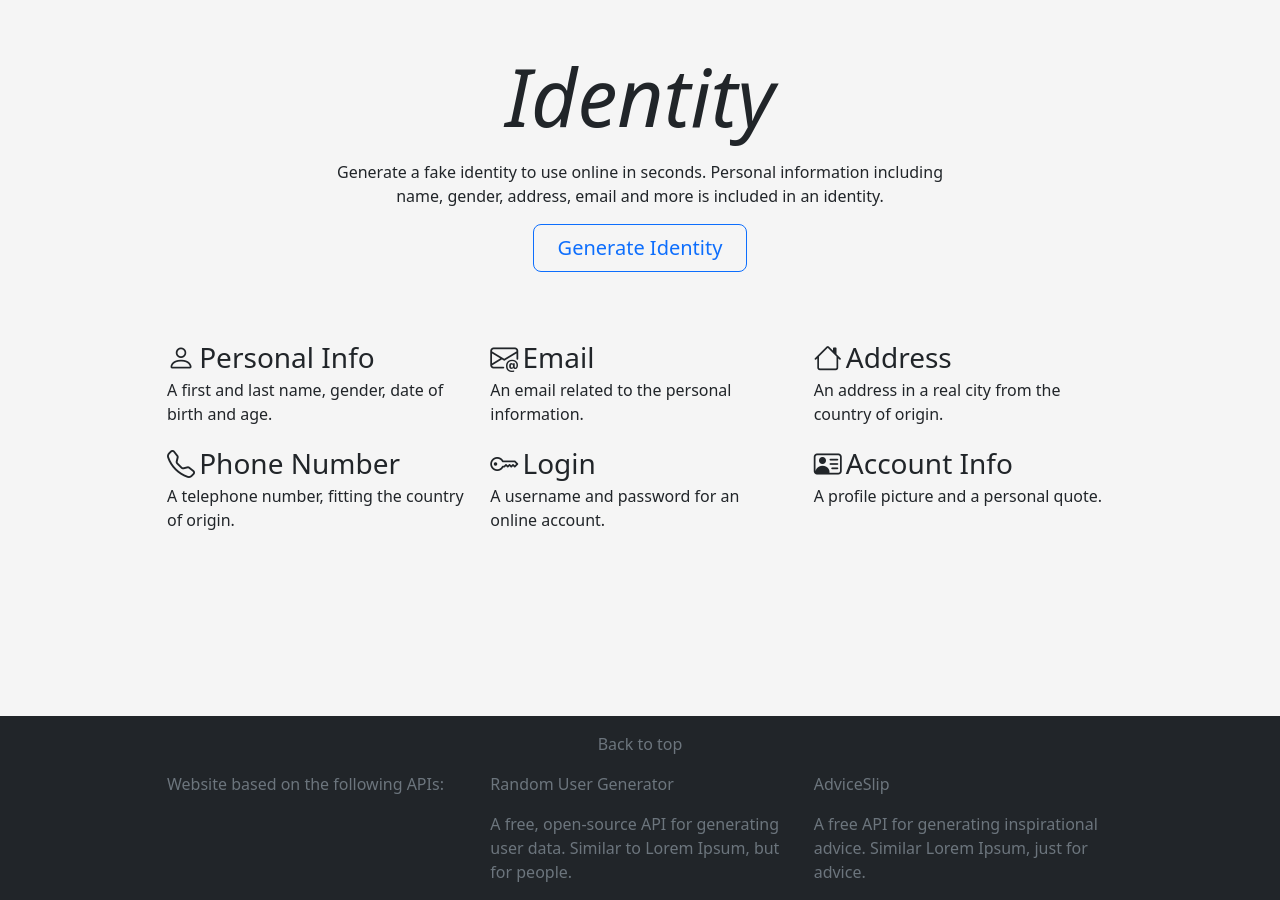
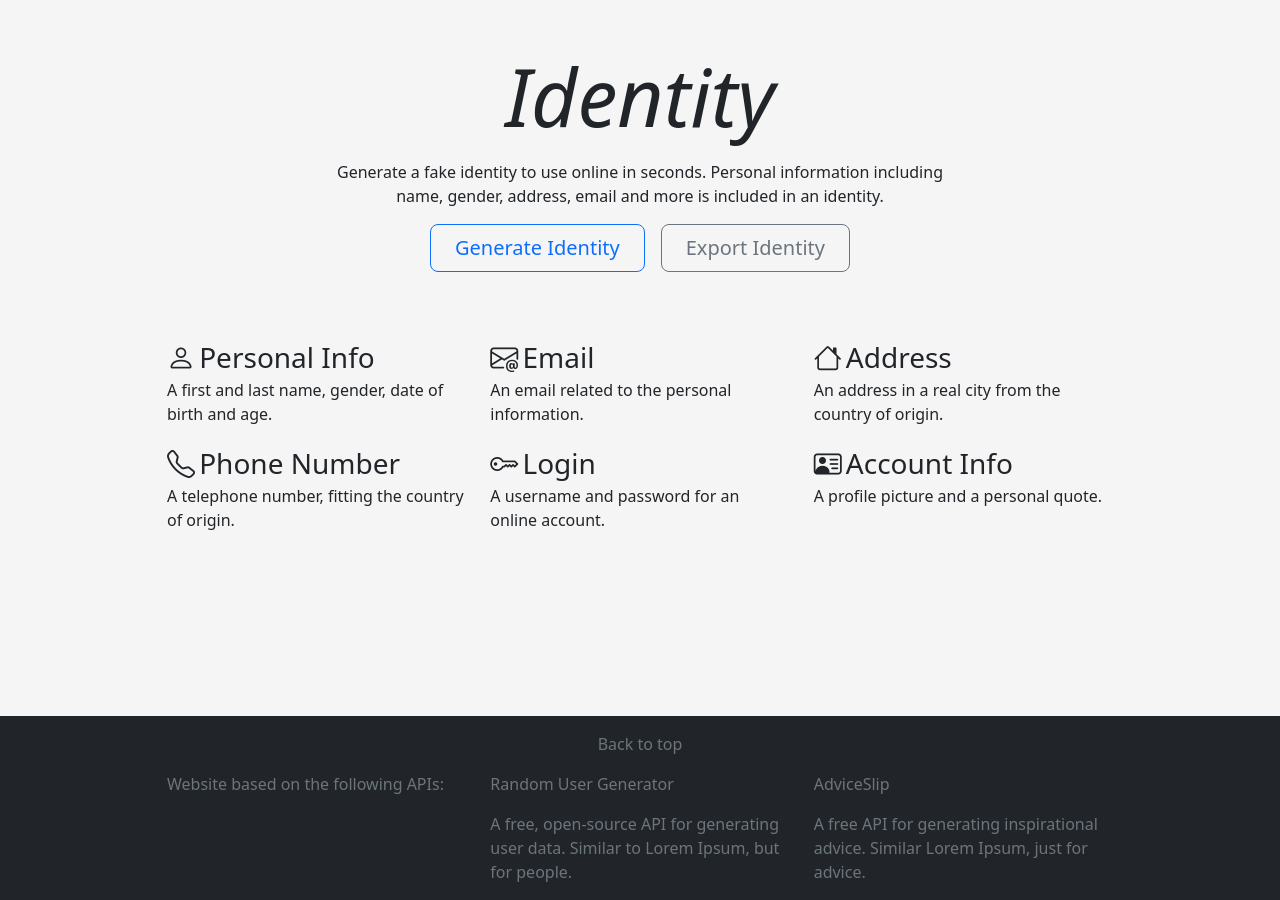
Before and after one commit to mbadzhev/identity, a Jekyll site: the page built from index.html, in a window 1280 px wide. Built offline with Jekyll 4.4.1, drawn with Linux system fonts in a browser that asks for light colours.

Commit message:
Add export button

```diff
--- a/index.html
+++ b/index.html
@@ -11,7 +11,8 @@ title: "Home"
                 <p class="">Generate a fake identity to use online in seconds.
                     Personal information including name, gender, address, email and more is included in an identity.</p>
                 <div class="d-grid d-sm-flex justify-content-sm-center">
-                    <button type="button" class="btn btn btn-outline-primary btn-lg px-4" id="identityButton">Generate Identity</button>
+                    <button type="button" class="btn btn btn-outline-primary btn-lg mx-2 my-2 my-md-0 px-4" id="identityButton">Generate Identity</button>
+                    <a type="button" class="btn btn-outline-secondary btn-lg mx-2 my-2 my-md-0 px-4" id="exportButton">Export Identity</a>
                 </div>
             </div>
         </div>
```
